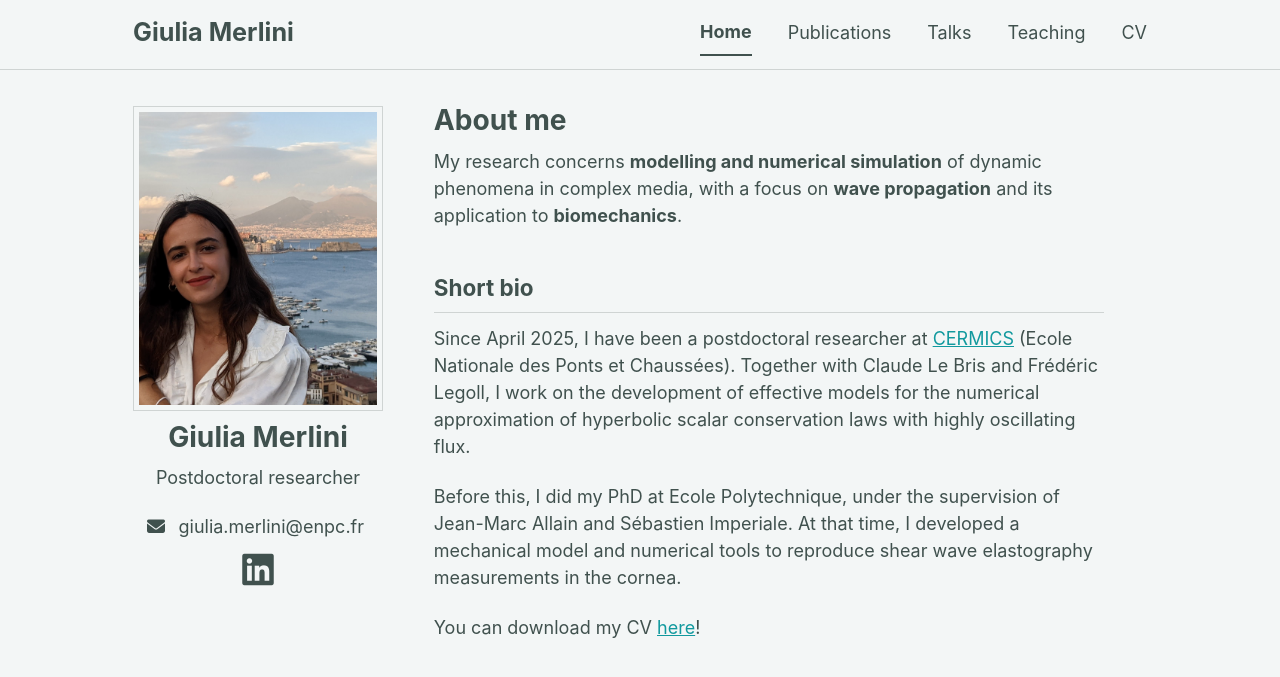
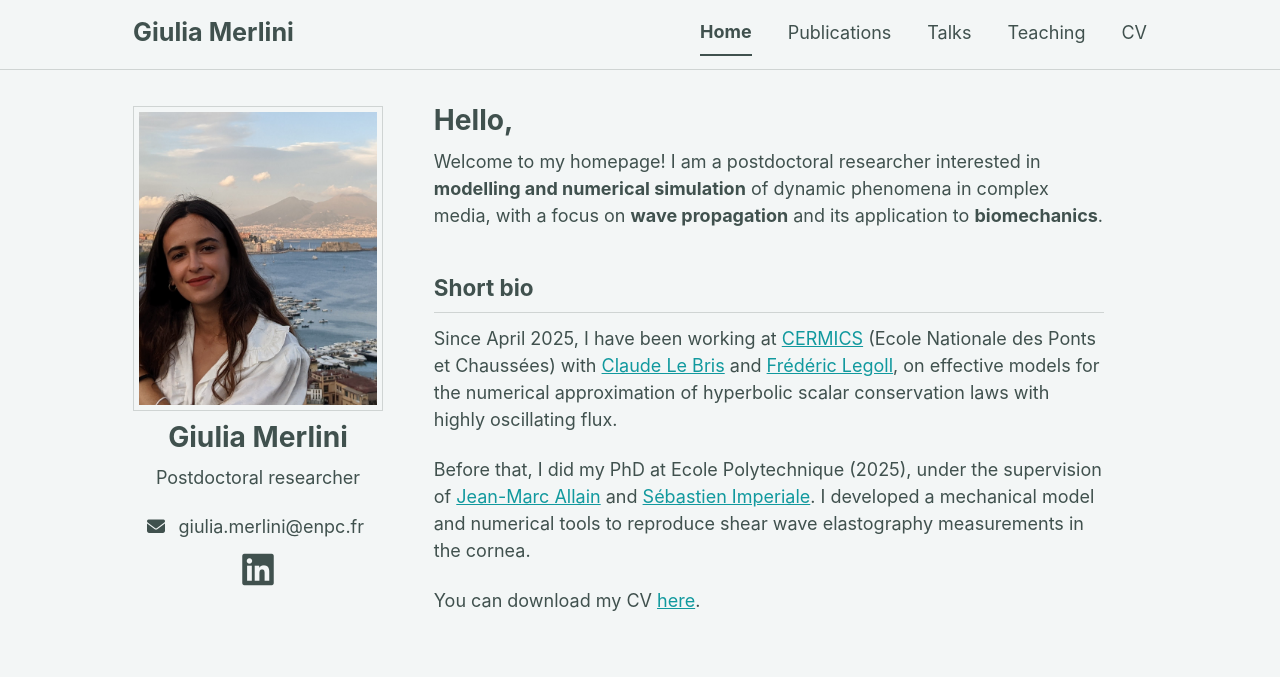
Before and after one commit to gmerlini/gmerlini.github.io, a Jekyll site: the page built from _pages/about.md, in a window 1280 px wide. Shown: the top 677 px of the page. Built offline with Jekyll 4.4.1, drawn with Linux system fonts in a browser that asks for light colours; a style sheet for code colours, icons or effects is not loaded.

Commit message:
Some modification on homepage.

```diff
--- a/_pages/about.md
+++ b/_pages/about.md
@@ -1,6 +1,6 @@
 ---
 permalink: /
-title: "About me"
+title: "Hello,"
 author_profile: true
 redirect_from:
   - /about/
@@ -11,13 +11,12 @@ redirect_from:
 #   overlay_image: ../files/wallpaper.JPG
 #   overlay_filter: 0.5
 ---
-
-My research concerns **modelling and numerical simulation** of dynamic phenomena in complex media, with a focus on **wave propagation** and its application to **biomechanics**.
+Welcome to my homepage! I am a postdoctoral researcher interested in **modelling and numerical simulation** of dynamic phenomena in complex media, with a focus on **wave propagation** and its application to **biomechanics**.
 
 Short bio
 ---
-Since April 2025, I have been a postdoctoral researcher at [CERMICS](https://cermics.enpc.fr) (Ecole Nationale des Ponts et Chaussées). Together with Claude Le Bris and Frédéric Legoll, I work on the development of effective models for the numerical approximation of hyperbolic scalar conservation laws with highly oscillating flux.
+Since April 2025, I have been working at [CERMICS](https://cermics.enpc.fr) (Ecole Nationale des Ponts et Chaussées) with [Claude Le Bris](https://cermics.gitlab.enpc.fr/lebris/) and [Frédéric Legoll](https://navier-lab.fr/equipe/legoll-frederic/), on effective models for the numerical approximation of hyperbolic scalar conservation laws with highly oscillating flux.
 
-Before this, I did my PhD at Ecole Polytechnique, under the supervision of Jean-Marc Allain and Sébastien Imperiale. At that time, I developed a mechanical model and numerical tools to reproduce shear wave elastography measurements in the cornea.
+Before that, I did my PhD at Ecole Polytechnique (2025), under the supervision of [Jean-Marc Allain](https://researchportal.ip-paris.fr/fr/persons/jean-marc-allain/) and [Sébastien Imperiale](https://sebastienimperiale.github.io/). I developed a mechanical model and numerical tools to reproduce shear wave elastography measurements in the cornea.
 
-You can download my CV [here](/files/GM_cv_long.pdf)!
+You can download my CV [here](/files/GM_cv_long.pdf).
```
Also changed, not shown: _pages/cv.md (+8 -4 lines), _pages/talks.md (+5 -3 lines).
